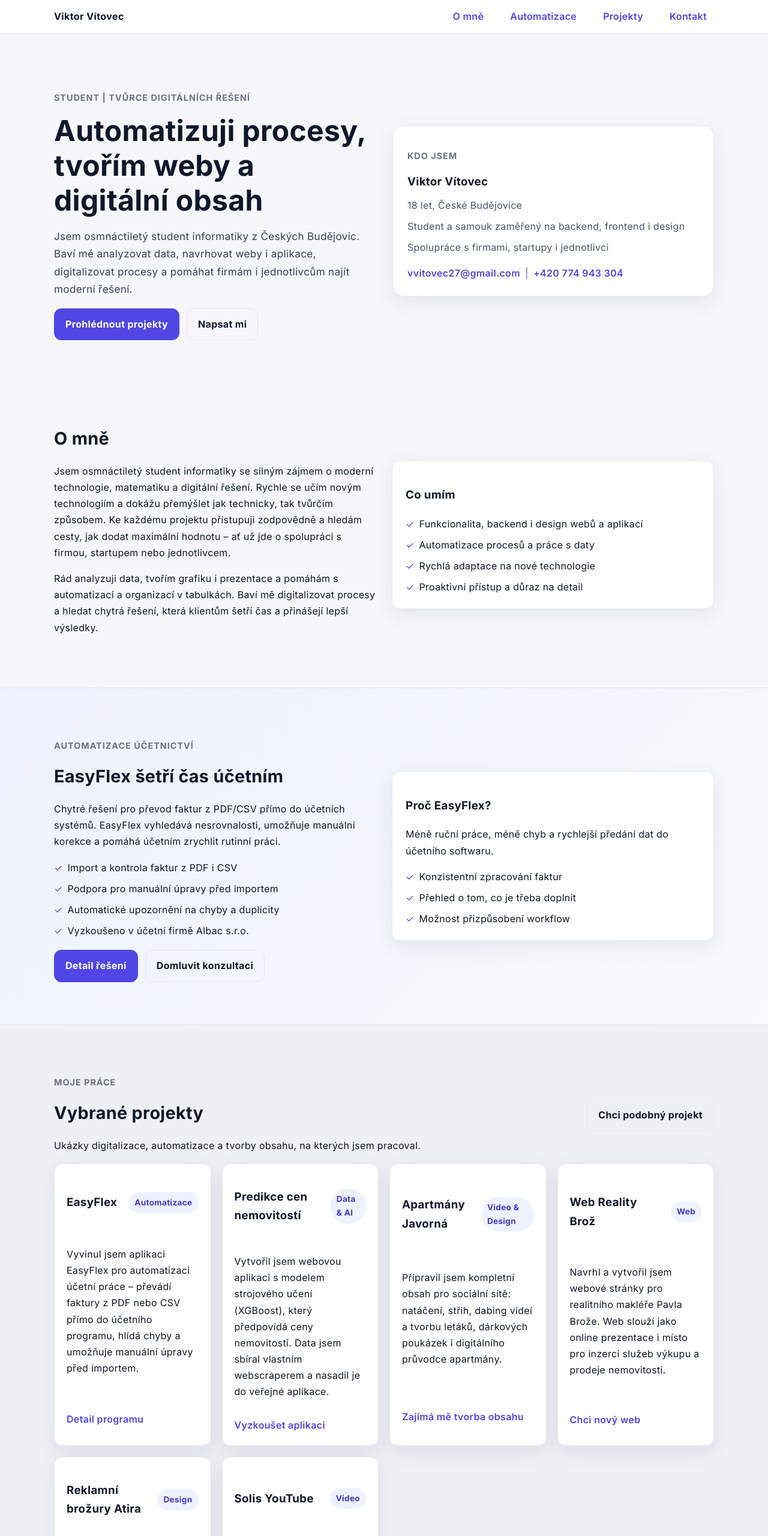
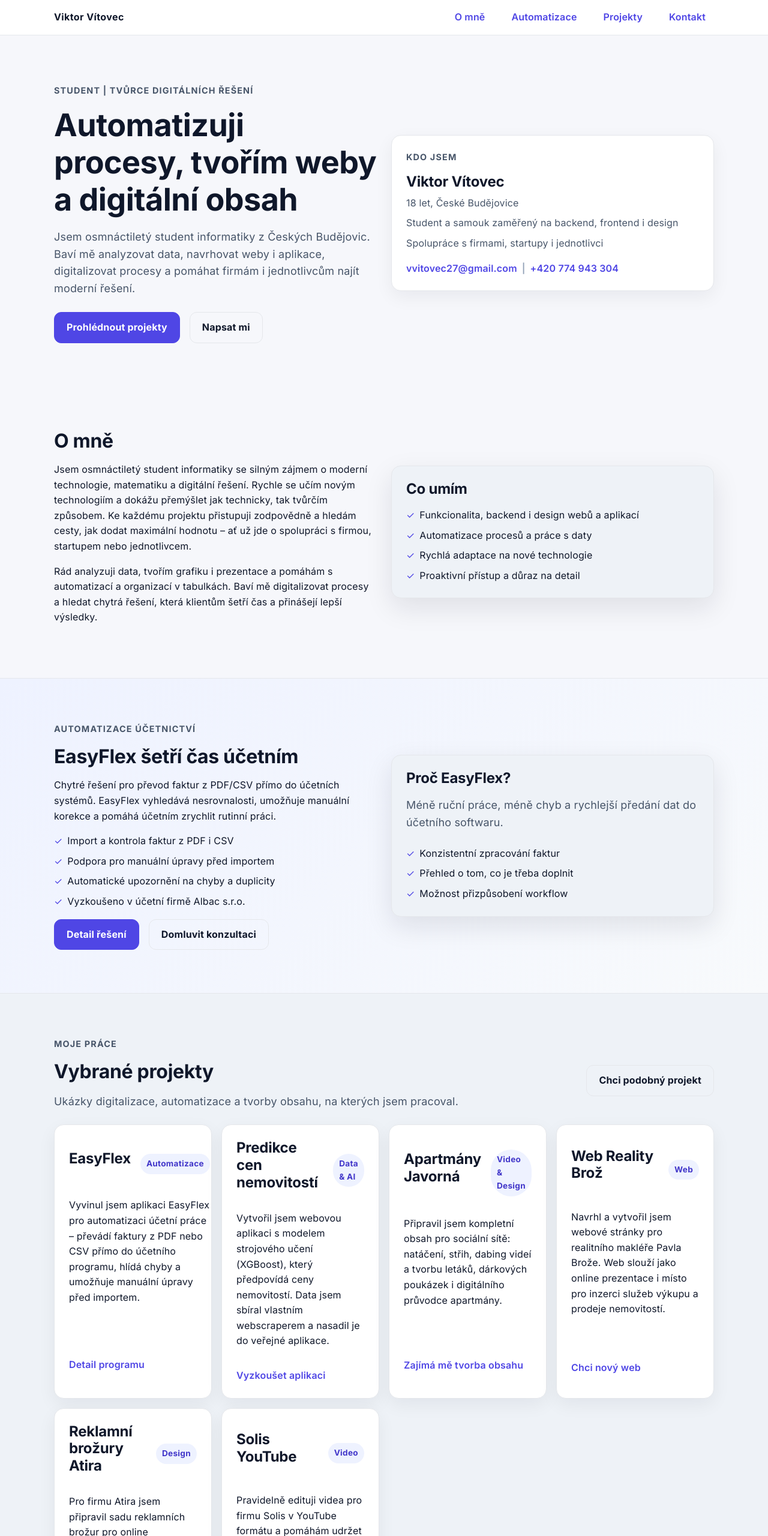
Before and after one commit to vvitovec/website, a plain HTML site: page index.html in a window 1280 px wide. Shown: the top 2560 px of the page at 60% size. Drawn offline with Linux system fonts and the light colour scheme.

Commit message:
Refine palette and spacing

```diff
--- a/style.css
+++ b/style.css
@@ -1,12 +1,19 @@
 :root {
   --primary: #4f46e5;
   --primary-strong: #4338ca;
-  --bg: #f7f7fb;
+  --bg: #f6f7fb;
+  --surface-1: #ffffff;
+  --surface-2: #eef2f7;
   --text: #0f172a;
-  --muted: #eef0f6;
-  --card: #ffffff;
+  --text-muted: #475569;
+  --muted: #e7e9f3;
   --border: #e5e7eb;
-  --shadow: 0 10px 35px rgba(15, 23, 42, 0.08);
+  --shadow-soft: 0 10px 30px rgba(15, 23, 42, 0.06);
+  --shadow-strong: 0 16px 45px rgba(15, 23, 42, 0.1);
+  --line-height-heading: 1.2;
+  --line-height-body: 1.6;
+  --letter-spacing-tight: -0.01em;
+  --letter-spacing-body: 0.01em;
 }
 
 * {
@@ -22,9 +29,10 @@ body {
   font-family: 'Inter', system-ui, -apple-system, sans-serif;
   color: var(--text);
   background: var(--bg);
-  line-height: 1.7;
-  letter-spacing: 0.02em;
+  line-height: var(--line-height-body);
+  letter-spacing: var(--letter-spacing-body);
 }
+
 
 a {
   color: var(--primary);
@@ -33,6 +41,49 @@ a {
 
 a:hover {
   color: var(--primary-strong);
+}
+
+h1,
+h2,
+h3,
+h4 {
+  line-height: var(--line-height-heading);
+  letter-spacing: var(--letter-spacing-tight);
+  margin: 0 0 16px;
+}
+
+h1 {
+  font-size: clamp(2.25rem, 3vw + 1.25rem, 3.25rem);
+}
+
+h2 {
+  font-size: 2rem;
+}
+
+h3 {
+  font-size: 1.5rem;
+}
+
+h4 {
+  font-size: 1.25rem;
+}
+
+p {
+  margin: 0 0 16px;
+}
+
+.lead {
+  font-size: 1.125rem;
+  line-height: var(--line-height-body);
+  letter-spacing: var(--letter-spacing-body);
+  color: var(--text-muted);
+  margin-bottom: 24px;
+}
+
+.body-text {
+  font-size: 1rem;
+  line-height: var(--line-height-body);
+  letter-spacing: var(--letter-spacing-body);
 }
 
 .container {
@@ -53,7 +104,7 @@ a:hover {
   display: flex;
   align-items: center;
   justify-content: space-between;
-  padding: 14px 0;
+  padding: 16px 0;
 }
 
 .brand {
@@ -63,7 +114,7 @@ a:hover {
 
 .main-nav ul {
   display: flex;
-  gap: 20px;
+  gap: 16px;
   list-style: none;
   margin: 0;
   padding: 0;
@@ -71,9 +122,9 @@ a:hover {
 
 .main-nav a {
   font-weight: 600;
-  padding: 10px 12px;
-  border-radius: 8px;
-  transition: background 0.2s ease;
+  padding: 12px 14px;
+  border-radius: 10px;
+  transition: background 0.2s ease, color 0.2s ease;
 }
 
 .main-nav a:hover,
@@ -86,40 +137,33 @@ a:hover {
 .menu-toggle {
   display: none;
   border: 1px solid var(--border);
-  background: var(--card);
+  background: var(--surface-1);
   padding: 8px 10px;
   border-radius: 10px;
   font-size: 1rem;
 }
 
 .hero {
-  padding: 80px 0 70px;
+  padding: 80px 0 72px;
 }
 
 .hero-grid {
   display: grid;
   grid-template-columns: repeat(auto-fit, minmax(280px, 1fr));
-  gap: 28px;
+  gap: 24px;
   align-items: center;
 }
 
-.hero h1 {
-  font-size: clamp(2.1rem, 3vw + 1rem, 3rem);
-  margin: 12px 0;
-  line-height: 1.2;
-}
-
 .hero .lead {
-  font-size: 1.07rem;
-  color: #334155;
+  color: var(--text-muted);
 }
 
 .hero-card,
 .profile-card {
-  background: var(--card);
+  background: var(--surface-1);
   padding: 24px;
-  border-radius: 18px;
-  box-shadow: var(--shadow);
+  border-radius: 16px;
+  box-shadow: var(--shadow-soft);
   border: 1px solid var(--border);
 }
 
@@ -130,23 +174,19 @@ a:hover {
 
 .eyebrow {
   text-transform: uppercase;
-  letter-spacing: 1px;
-  color: #6b7280;
+  letter-spacing: 0.08em;
+  color: var(--text-muted);
   font-weight: 700;
   font-size: 0.9rem;
-}
-
-.lead {
-  margin-bottom: 16px;
 }
 
 .profile-list {
   list-style: none;
   padding: 0;
-  margin: 10px 0 16px;
+  margin: 8px 0 16px;
   display: grid;
   gap: 8px;
-  color: #475569;
+  color: var(--text-muted);
 }
 
 .contact-inline {
@@ -163,16 +203,16 @@ a:hover {
 
 .actions {
   display: flex;
-  gap: 12px;
+  gap: 16px;
   flex-wrap: wrap;
-  margin-top: 18px;
+  margin-top: 16px;
 }
 
 .button {
   display: inline-block;
   background: var(--primary);
   color: white;
-  padding: 12px 18px;
+  padding: 12px 20px;
   border-radius: 12px;
   font-weight: 700;
   border: 1px solid var(--primary);
@@ -183,7 +223,7 @@ a:hover {
 .button:focus-visible {
   background: var(--primary-strong);
   transform: translateY(-1px);
-  box-shadow: var(--shadow);
+  box-shadow: var(--shadow-strong);
   outline: none;
 }
 
@@ -201,16 +241,16 @@ a:hover {
 .text-link {
   display: inline-flex;
   align-items: center;
-  gap: 6px;
+  gap: 8px;
   font-weight: 600;
 }
 
 .section {
-  padding: 70px 0;
+  padding: 72px 0;
 }
 
 .section.muted {
-  background: var(--muted);
+  background: var(--surface-2);
 }
 
 .section.accent {
@@ -221,21 +261,20 @@ a:hover {
 .section h2 {
   margin-top: 0;
   margin-bottom: 16px;
-  font-size: 1.8rem;
 }
 
 .section-header {
   display: flex;
   justify-content: space-between;
   align-items: center;
-  gap: 20px;
+  gap: 16px;
   flex-wrap: wrap;
 }
 
 .two-col {
   display: grid;
   grid-template-columns: repeat(auto-fit, minmax(260px, 1fr));
-  gap: 26px;
+  gap: 24px;
   align-items: center;
 }
 
@@ -253,7 +292,7 @@ a:hover {
 
 .cards {
   display: grid;
-  gap: 18px;
+  gap: 16px;
 }
 
 .cards.three {
@@ -265,23 +304,23 @@ a:hover {
 }
 
 .card {
-  background: var(--card);
-  border-radius: 14px;
-  padding: 20px;
+  background: var(--surface-1);
+  border-radius: 16px;
+  padding: 24px;
   border: 1px solid var(--border);
-  box-shadow: var(--shadow);
+  box-shadow: var(--shadow-soft);
 }
 
 .card.project {
   display: grid;
-  gap: 12px;
+  gap: 16px;
 }
 
 .project-top {
   display: flex;
   align-items: center;
   justify-content: space-between;
-  gap: 12px;
+  gap: 16px;
 }
 
 .pill {
@@ -298,30 +337,30 @@ a:hover {
 
 .icon {
   font-size: 1.6rem;
-  margin-bottom: 10px;
+  margin-bottom: 8px;
 }
 
 .highlight-box {
-  background: var(--card);
-  padding: 22px;
-  border-radius: 14px;
+  background: var(--surface-2);
+  padding: 24px;
+  border-radius: 16px;
   border: 1px solid var(--border);
-  box-shadow: var(--shadow);
+  box-shadow: var(--shadow-strong);
 }
 
 .contact-block {
   display: flex;
-  gap: 12px;
+  gap: 16px;
   flex-wrap: wrap;
-  margin: 12px 0 8px;
+  margin: 16px 0 8px;
 }
 
 .contact-note {
-  color: #475569;
+  color: var(--text-muted);
 }
 
 .list {
-  padding-left: 18px;
+  padding-left: 16px;
   margin: 0;
   display: grid;
   gap: 8px;
@@ -343,9 +382,9 @@ a:hover {
 
 .steps {
   list-style: decimal;
-  padding-left: 20px;
+  padding-left: 24px;
   display: grid;
-  gap: 10px;
+  gap: 8px;
 }
 
 .quote {
@@ -354,14 +393,14 @@ a:hover {
 }
 
 .author {
-  color: #6b7280;
+  color: var(--text-muted);
   margin-top: 8px;
 }
 
 .form {
   display: grid;
-  gap: 12px;
-  margin-top: 12px;
+  gap: 16px;
+  margin-top: 16px;
 }
 
 .form label {
@@ -374,7 +413,7 @@ a:hover {
   padding: 12px;
   border-radius: 10px;
   border: 1px solid var(--border);
-  background: white;
+  background: var(--surface-1);
   font: inherit;
 }
 
@@ -406,13 +445,13 @@ a:hover {
 @media (max-width: 760px) {
   .main-nav {
     position: absolute;
-    top: 58px;
+    top: 56px;
     right: 16px;
-    background: white;
+    background: var(--surface-1);
     border: 1px solid var(--border);
     border-radius: 12px;
-    padding: 10px;
-    box-shadow: var(--shadow);
+    padding: 16px;
+    box-shadow: var(--shadow-soft);
     display: none;
   }
 
@@ -422,7 +461,7 @@ a:hover {
 
   .main-nav ul {
     flex-direction: column;
-    gap: 10px;
+    gap: 8px;
   }
 
   .menu-toggle {
```
